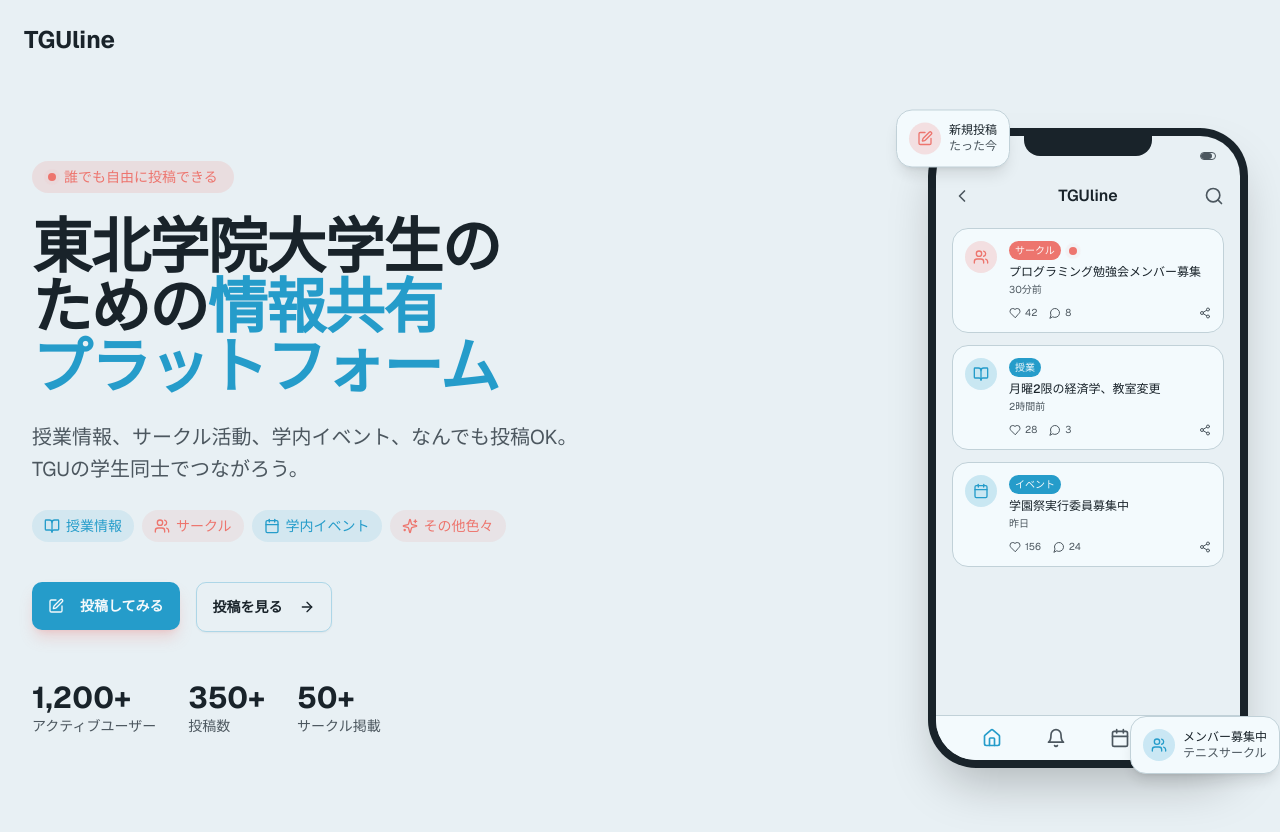
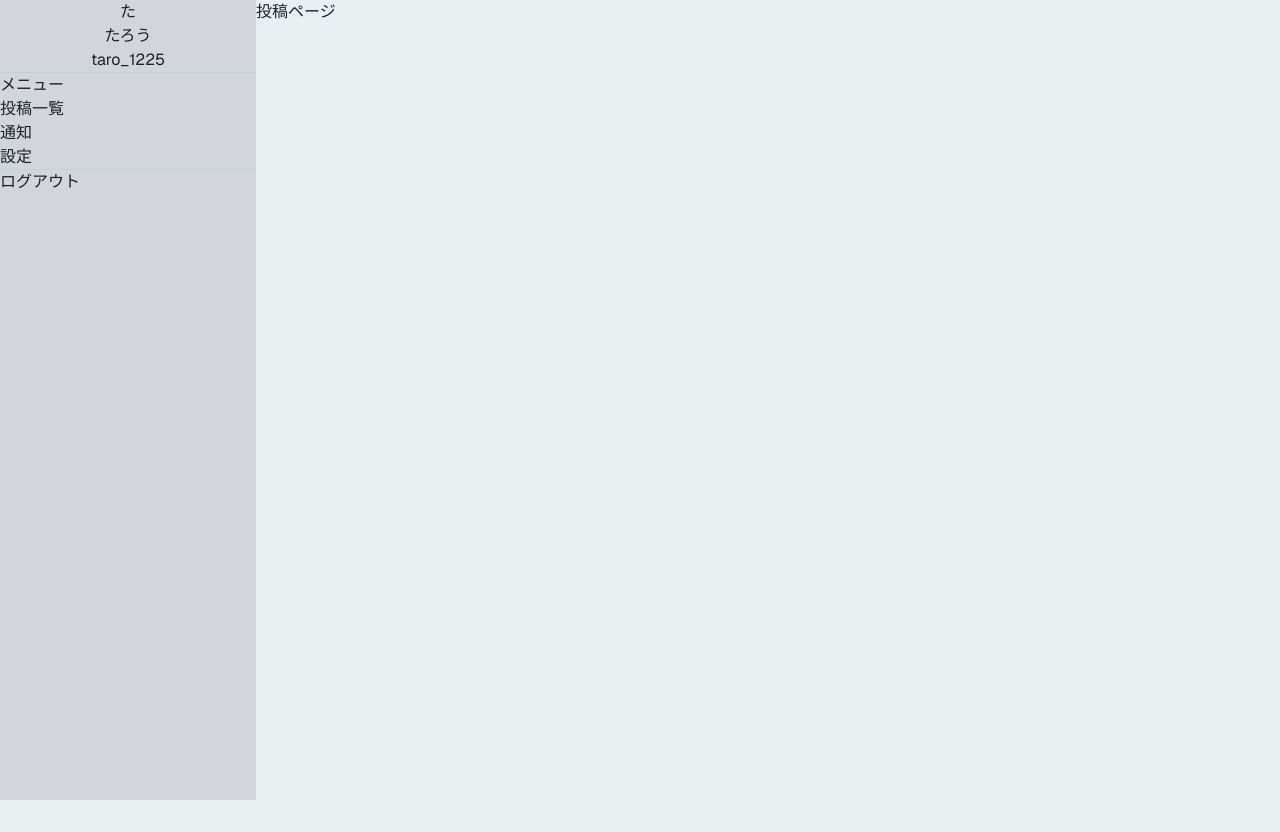
Before and after one commit to TGU-Devs/TGline, a Next.js app in the folder frontend/: page / in a window 1280 px wide. After the commit the page ends 800 px from the top, so only its background shows below. Built offline with nearby package versions, Linux system fonts and the light colour scheme.

Commit message:
sidebar配置完了（スタイリング無）
B

```diff
--- /dev/null
+++ b/frontend/src/app/(main)/layout.tsx
@@ -0,0 +1,16 @@
+import Sidebar from "@/components/layout/sidebar";
+
+export default function RootLayout({
+  children,
+}: Readonly<{
+  children: React.ReactNode;
+}>) {
+  return (
+    <div className="flex">
+        <Sidebar />
+        <main>
+            {children}
+        </main>
+    </div>
+  );
+}
--- /dev/null
+++ b/frontend/src/app/(main)/page.tsx
@@ -0,0 +1,18 @@
+"use client";
+
+// import { useEffect, useState } from "react";
+
+export default function Home() {
+  // const [time, setTime] = useState<string>("");
+
+  // useEffect(() => {
+  //   fetch(`${process.env.NEXT_PUBLIC_API_URL}/api/time`)
+  //     .then((res) => res.json())
+  //     .then((data) => setTime(data.current_time))
+  //     .catch(() => setTime("Error"));
+  // }, []);
+
+  return (
+    <h1>投稿ページ</h1>
+  );
+}
--- a/frontend/src/app/layout.tsx
+++ b/frontend/src/app/layout.tsx
@@ -34,7 +34,7 @@ export default function RootLayout({
   children: React.ReactNode
 }>) {
   return (
-    <html lang="en">
+    <html lang="ja">
       <body className={`font-sans antialiased`}>
         {children}
       </body>
--- /dev/null
+++ b/frontend/src/components/layout/sidebar/index.tsx
@@ -0,0 +1,41 @@
+import Link from "next/link";
+
+const currentUser = {
+    id: "taro_1225",
+    name: "たろう",
+};
+
+const meneList = [
+    { name: "投稿一覧", path: "/" },
+    { name: "通知", path: "/notifications" },
+    { name: "設定", path: "/settings" },
+];
+
+const Sidebar = () => {
+    return(
+        <aside className="w-64 h-screen bg-gray-300">
+            <div className="text-center border-b">
+                <div>{currentUser.name.charAt(0)}</div>
+                <h2>{currentUser.name}</h2>
+                <p>{currentUser.id}</p>
+            </div>
+
+            <nav className="border-b">
+                <p>メニュー</p>
+                <ul>
+                    {meneList.map((menu) => (
+                        <li key={menu.path}>
+                            <Link href={menu.path}>{menu.name}</Link>
+                        </li>
+                    ))}
+                </ul>
+            </nav>
+
+            <div>
+                <button>ログアウト</button>
+            </div>
+        </aside>
+    )
+}
+
+export default Sidebar;
```
Also changed, not shown: 2 other files (tests, documents, lock files or other folders).
